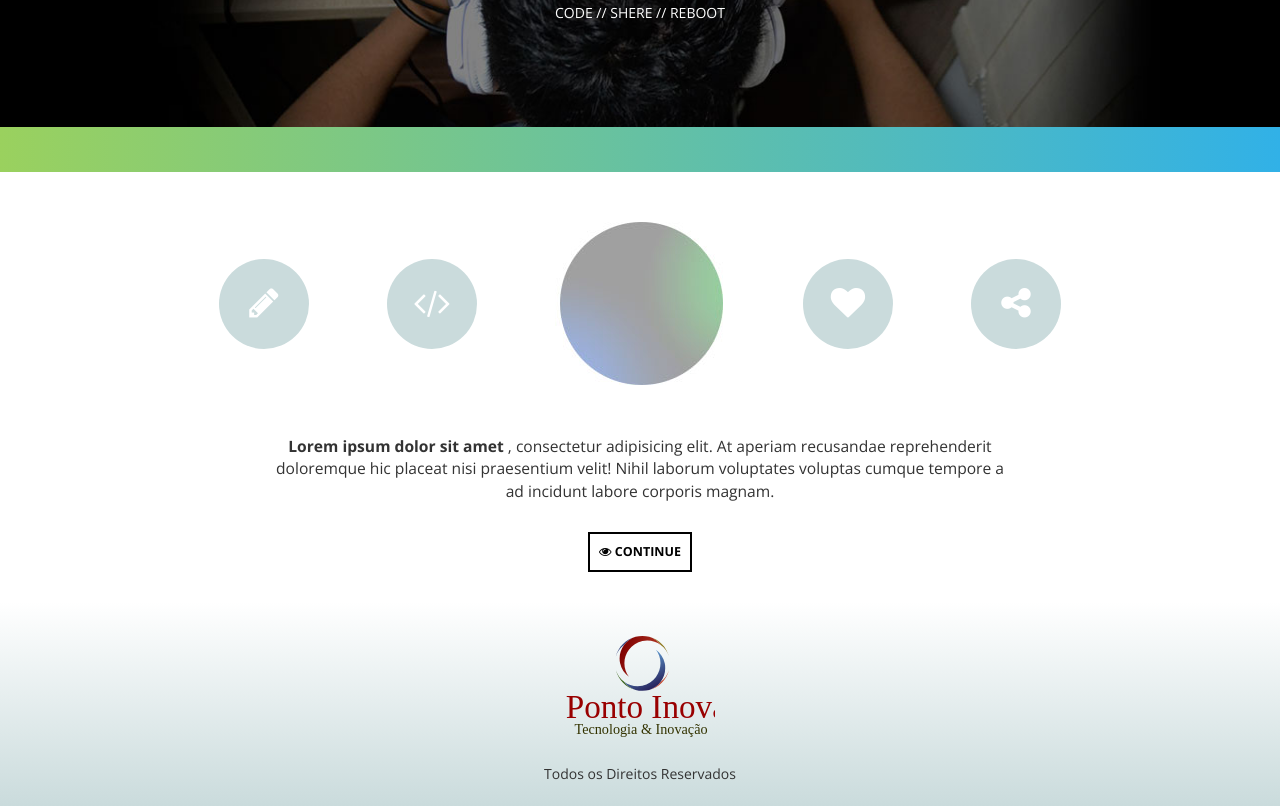
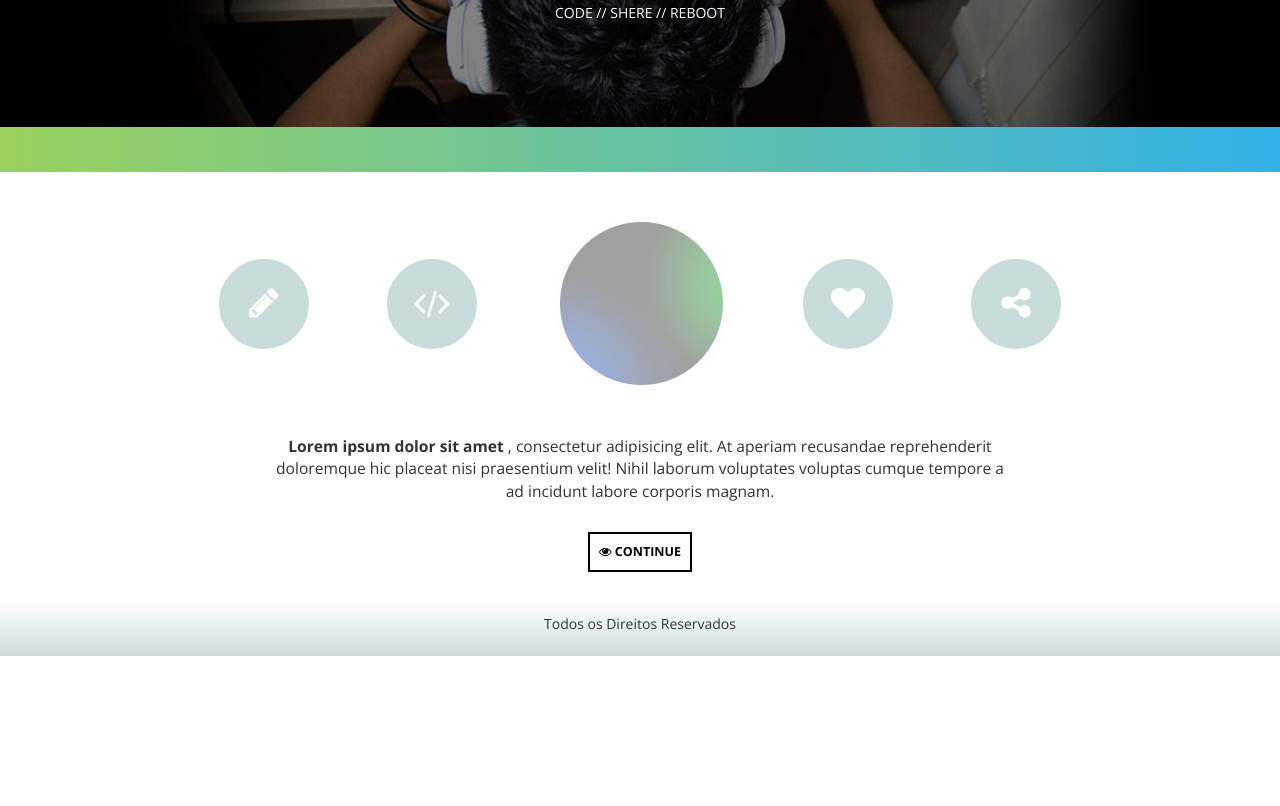
Before and after one commit to MoisesBumba/aprendendo-resposivo-php, a website: page index.html in a window 1280 px wide. Shown: the part 303-1109 px from the top of the page. After the commit the page ends 959 px from the top, so only its background shows below. Drawn offline with nearby package versions, Linux system fonts and the light colour scheme.

Commit message:
removi o logo do rodape

```diff
--- a/index.html
+++ b/index.html
@@ -82,9 +82,7 @@
 
     <footer>
         <div class="logo-radape">
-            <a href="index.html">
-                <img src="images/logo-rodape.svg" alt="logo TAG Rodapé">
-            </a>
+
             <p>Todos os Direitos Reservados</p>
         </div>
 
```
